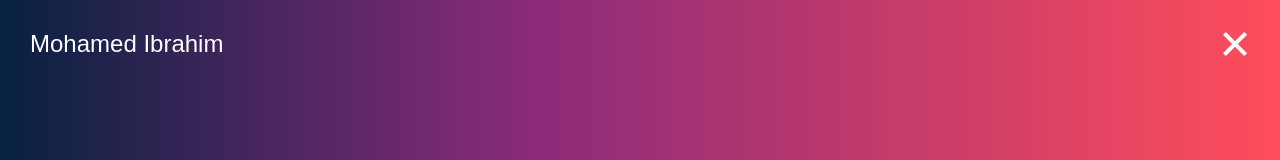
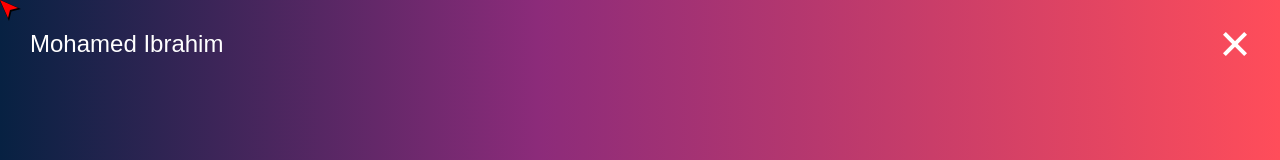
Before and after one commit to mo7mad1996/portfolio, a Nuxt app: page /profile/technical in a window 1280 px wide. Both pictures are taken after a click on the button 1235 px from the left and 44 px from the top of the page. Shown: the top 160 px of the page. Built offline with nearby package versions, Linux system fonts and the light colour scheme; a web font is replaced by a local one.

Commit message:
edit some styles for loading component and add content for the README.md file

```diff
--- a/assets/scss/reset.scss
+++ b/assets/scss/reset.scss
@@ -10,6 +10,7 @@
   user-select: none;
   text-decoration: none;
   scrollbar-width: none;
+  cursor: none;
 }
 
 ::-webkit-scrollbar {
--- a/components/LoadingBar.vue
+++ b/components/LoadingBar.vue
@@ -6,7 +6,7 @@
       <div class="progress">
         <div :style="`width: ${dasharray}%`"></div>
       </div>
-      <div>{{ dasharray }}%</div>
+      <div class="value">{{ dasharray }}%</div>
     </div>
   </div>
 </template>
@@ -56,12 +56,39 @@ export default {
       width: 150px;
       border: 1px solid #8c2b7a;
       margin: 10px auto;
+      // padding: 0 10px;
       background: #ff4d5a;
+      border-radius: 20px;
 
       div {
-        height: 10px;
+        padding: 12px;
         background: #072142;
+        transition: width 0.2s;
+        // margin: 0 -10px;
+        border-radius: 20px;
+        position: relative;
+
+        &::before,
+        &::after {
+          content: '';
+          position: absolute;
+          top: 5px;
+          padding: 3px;
+          background: #fff2;
+          border-radius: 5px;
+        }
+        &::after {
+          right: 20px;
+          left: 10px;
+        }
+        &::before {
+          right: 10px;
+        }
       }
+    }
+
+    .value {
+      font-weight: bold;
     }
   }
 }
--- /dev/null
+++ b/components/layout/Pointer.vue
@@ -0,0 +1,70 @@
+<template>
+  <div
+    class="pointer"
+    :class="{ active, click }"
+    :style="`top: ${y}px; left: ${x}px`"
+  ></div>
+</template>
+
+<script>
+export default {
+  name: 'Pointer',
+  data() {
+    return {
+      active: false,
+      click: false,
+      x: 0,
+      y: 0,
+    }
+  },
+  mounted() {
+    addEventListener('mousemove', (e) => {
+      this.active = true
+      this.x = e.clientX
+      this.y = e.clientY
+    })
+
+    addEventListener('pointerup', () => (this.click = false))
+    addEventListener('pointerdown', () => (this.click = true))
+    addEventListener('touchstart', () => (this.active = false))
+  },
+}
+</script>
+
+<style scoped lang="scss">
+.pointer {
+  display: none;
+  position: fixed;
+  z-index: 999;
+  width: 20px;
+  height: 20px;
+  pointer-events: none;
+
+  &::after,
+  &::before {
+    content: '';
+    display: block;
+    position: absolute;
+    top: 0;
+    left: 0;
+    width: 100%;
+    height: 100%;
+    // background: linear-gradient(-30deg, #f6f1f1, #fa3a00);
+    background: #ff4d5a;
+    clip-path: polygon(0 0, 8px 18px, 10px 10px, 18px 8px);
+    filter: contrast(200);
+    transition: all 0.2s;
+  }
+  &::before {
+    background: black;
+    transform-origin: 3px 3px;
+    transform: scale(1.2);
+  }
+}
+.active {
+  display: block;
+}
+.click::after {
+  clip-path: polygon(0 0, 6px 18px, 10px 10px, 18px 6px);
+}
+</style>
--- a/components/layout/header/menu.vue
+++ b/components/layout/header/menu.vue
@@ -29,7 +29,6 @@ export default {
     background: none;
     border: none;
     display: block;
-    cursor: pointer;
     z-index: 3;
     position: relative;
 
--- a/components/logo/path.vue
+++ b/components/logo/path.vue
@@ -1,9 +1,9 @@
 <template>
   <svg
-    :stroke-dasharray="`${dasharray * 50} 2000`"
     x="0px"
     y="0px"
     :fill-opacity="(dasharray - 80) / 20"
+    :stroke-dasharray="`${dasharray * 10} ${1000 - dasharray * 10}`"
     viewBox="0 0 854.18492 854.18494"
     width="200"
     height="200"
@@ -45,6 +45,9 @@ export default {
 <style lang="scss">
 svg {
   fill: black;
+
+  transition: 0.2s;
+
   path {
     stroke-width: 2;
     stroke: black;
--- a/components/profile/profile_interface.vue
+++ b/components/profile/profile_interface.vue
@@ -1,11 +1,13 @@
 <template>
-  <div class="profile_interface" ref="intro" @click="scroll" >
+  <div class="profile_interface" ref="intro" @click="scroll">
     <div
       class="img-content"
       :style="`background-image: url(${path}.png) ;`"
     ></div>
 
-    <div class="scroll"><fa :icon="['fas', 'angle-double-down']" class="icon" /></div>
+    <div class="scroll">
+      <fa :icon="['fas', 'angle-double-down']" class="icon" />
+    </div>
   </div>
 </template>
 
@@ -14,12 +16,14 @@ export default {
   name: 'ProfileInterface',
   props: ['path'],
   methods: {
-    scroll(){
-      if(process.client) {
-        this.$refs.intro.nextElementSibling.scrollIntoView({behavior: "smooth"})
+    scroll() {
+      if (process.client) {
+        this.$refs.intro.nextElementSibling.scrollIntoView({
+          behavior: 'smooth',
+        })
       }
-    }
-  }
+    },
+  },
 }
 </script>
 
@@ -28,7 +32,6 @@ export default {
   position: relative;
   height: 100vh;
   background: linear-gradient(rgb(201, 32, 223), rgb(32, 153, 223));
-
 
   // background styles
   .img-content {
@@ -45,19 +48,17 @@ export default {
     bottom: 0;
     padding-bottom: 2em;
     width: 100%;
-    cursor: pointer;
 
     display: flex;
     justify-content: center;
-      filter: drop-shadow(0 0 1em #072142);
+    filter: drop-shadow(0 0 1em #072142);
 
     .icon {
       font-size: 3rem;
-      color : #c721df;
+      color: #c721df;
 
       animation: scroll 1s linear infinite;
     }
   }
 }
-
 </style>
--- a/layouts/default.vue
+++ b/layouts/default.vue
@@ -1,5 +1,6 @@
 <template>
   <div class="app">
+    <Pointer />
     <HeaderComponent />
 
     <Nuxt />
@@ -9,6 +10,7 @@
 <script>
 // components
 import HeaderComponent from '@/components/layout/header/index'
+import Pointer from '@/components/layout/Pointer'
 
 export default {
   created() {
@@ -22,6 +24,7 @@ export default {
   },
   components: {
     HeaderComponent,
+    Pointer,
   },
 }
 </script>
--- a/layouts/error.vue
+++ b/layouts/error.vue
@@ -1,15 +1,16 @@
 <template>
   <div @mousemove="mousemove">
+    <Pointer />
     <div id="notfound">
       <div class="notfound">
         <div class="notfound-404">
           <h1>
-            <span  :style="`transform: translate(${mouse.x}px, ${mouse.y}px)`">
-              {{error.statusCode}}
-              </span>
-              </h1>
+            <span :style="`transform: translate(${mouse.x}px, ${mouse.y}px)`">
+              {{ error.statusCode }}
+            </span>
+          </h1>
           <h2 v-if="error.statusCode == 404">Page Not found</h2>
-          <h2 v-else>{{error.message}}</h2>
+          <h2 v-else>{{ error.message }}</h2>
         </div>
         <nuxt-link to="/">Homepage</nuxt-link>
       </div>
@@ -18,21 +19,25 @@
 </template>
 
 <script>
+// mouse
+import Pointer from '@/components/layout/Pointer'
+
 export default {
   props: ['error'],
   head: () => ({
     title: 'Opps, NotFound',
   }),
-  data(){
-    return {mouse: {x: 0, y:0}}
+  data() {
+    return { mouse: { x: 0, y: 0 } }
   },
   layout: 'blog',
   methods: {
     mousemove(e) {
-      this.mouse.x = -e.x  / 80
-      this.mouse.y = -e.y  / 80
-    }
-  }
+      this.mouse.x = -e.x / 80
+      this.mouse.y = -e.y / 80
+    },
+  },
+  components: { Pointer },
 }
 </script>
 
--- a/layouts/none.vue
+++ b/layouts/none.vue
@@ -1,3 +1,11 @@
 <template>
-  <Nuxt />
+  <div>
+    <Pointer />
+    <Nuxt />
+  </div>
 </template>
+
+<script>
+import Pointer from '@/components/layout/Pointer'
+export default { components: { Pointer } }
+</script>
--- a/nuxt.config.js
+++ b/nuxt.config.js
@@ -1,6 +1,6 @@
-export default ({dev}) => {
-  console.log(dev)
-  return {
+export default ({
+  dev
+}) => ({
   // server
   server: {
     host: '0.0.0.0',
@@ -27,11 +27,7 @@ export default ({dev}) => {
       {
         hid: 'description',
         name: 'description',
-        content: 'Mohamed Ibrahim portfolio, useing nuxt.js',
-      },
-      {
-        name: 'format-detection',
-        content: 'telephone=no'
+        content: 'Mohamed Ibrahim portfolio, The best fullStack web developer...',
       },
     ],
     link: [{
@@ -48,6 +44,7 @@ export default ({dev}) => {
     '~assets/scss/styles.scss',
   ],
 
+  // loading component
   loading: '~/components/LoadingBar.vue',
 
   // Plugins to run before rendering page: https://go.nuxtjs.dev/config-plugins
@@ -81,5 +78,4 @@ export default ({dev}) => {
 
   // Build Configuration: https://go.nuxtjs.dev/config-build
   build: {},
-}
-}
+})
--- a/static/data.json
+++ b/static/data.json
@@ -91,7 +91,7 @@
     },
     {
       "name": "git",
-      "degree": 97,
+      "degree": 9.7,
       "image": "https://git-scm.com/images/logos/downloads/Git-Icon-1788C.png",
       "URL": "https://git-scm.com/"
     },
```
Also changed, not shown: 2 other files (tests, documents, lock files or other folders).
